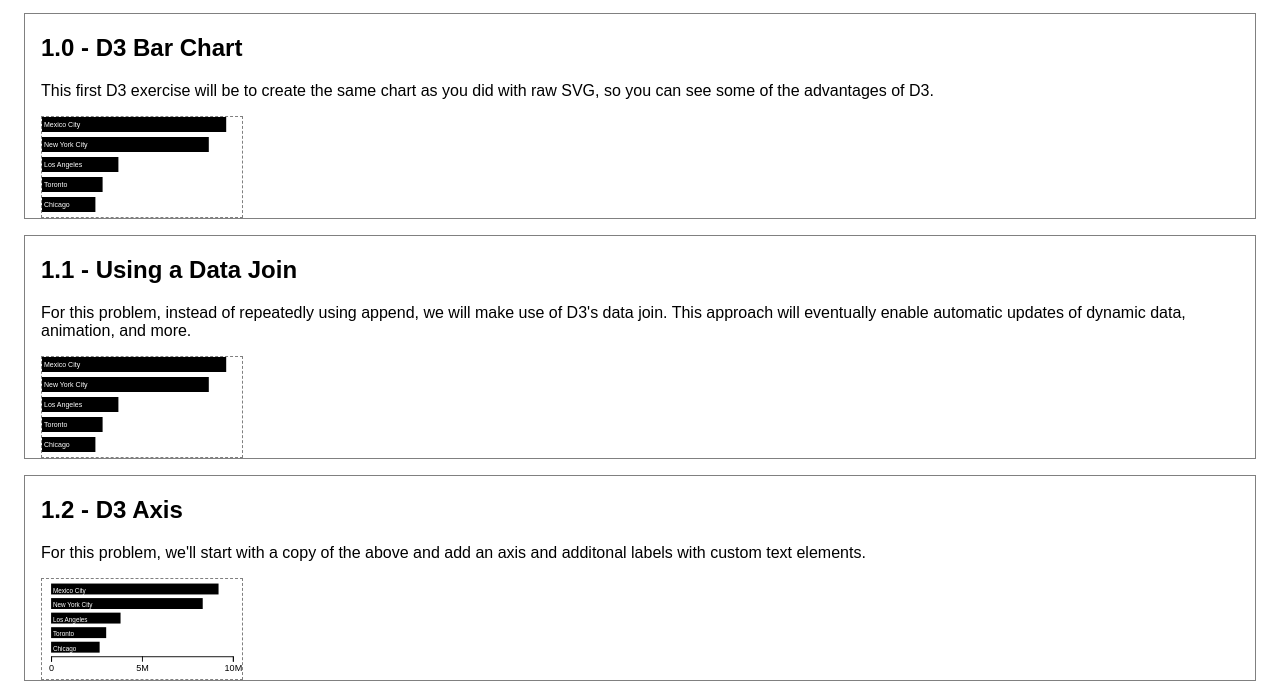
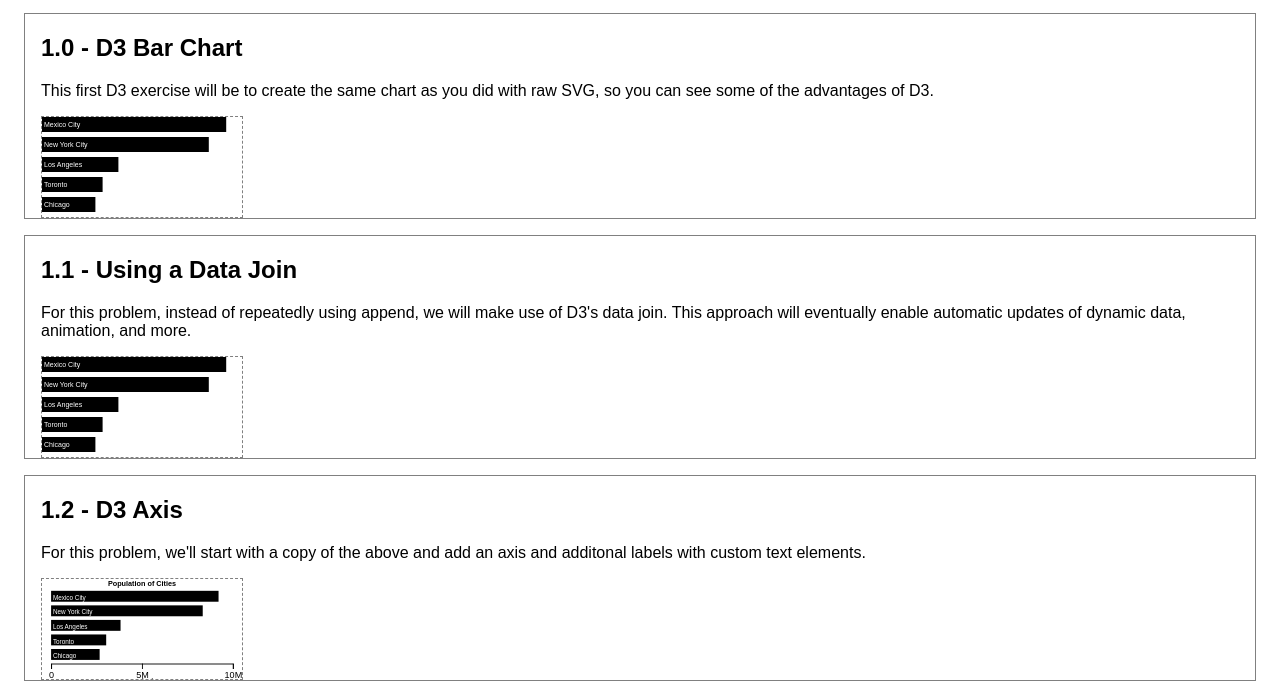
Before and after one commit to daniavayu/data-viz-labs, a plain HTML site: page d3-lab/d3/part1.html in a window 1280 px wide. Shown: the part 87-783 px from the top of the page. Drawn offline with Linux system fonts and the light colour scheme.

Commit message:
part 1.2 done

```diff
--- a/d3-lab/d3/part1.html
+++ b/d3-lab/d3/part1.html
@@ -139,7 +139,7 @@
           .append("svg")
           .attr("width", 200)
           .attr("height", 100)
-          .attr("viewBox", "-10 0 220 100");
+          .attr("viewBox", "-10 -8 220 100");
 
         // WRITE SOLUTION TO 1.2 BELOW
         // (you can copy/paste 1.1 to start this one)
@@ -166,8 +166,26 @@
             // Append a group element which is a box to draw the axis
             .append("g")
             .attr("transform", "translate(0,80)")
-            .attr("font-size", "3px")
+            .attr("font-size", "2px")
             .call(d3.axisBottom(x).ticks(3).tickFormat(d3.format("~s")));
+
+        div12
+            .append("text")
+            .attr("x", 100)
+            .attr("y", 104)
+            .attr("text-anchor", "middle")
+            .attr("font-size", 10)
+            .text("Population");
+
+        div12
+            .append("text")
+            .attr("x", 100)
+            .attr("y", -5)
+            .attr("text-anchor", "middle")
+            .attr("font-size", 8)
+            .attr("font-weight", "bold")
+            .text("Population of Cities");
+
       </script>
     </section>
 
```
